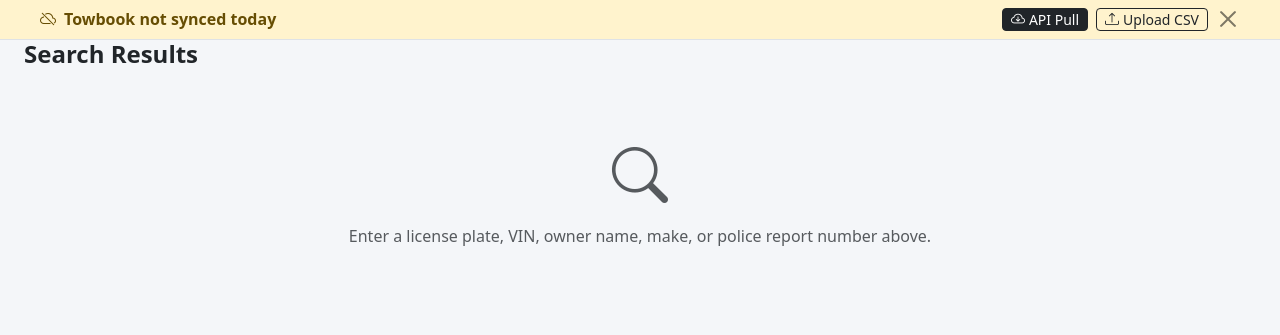
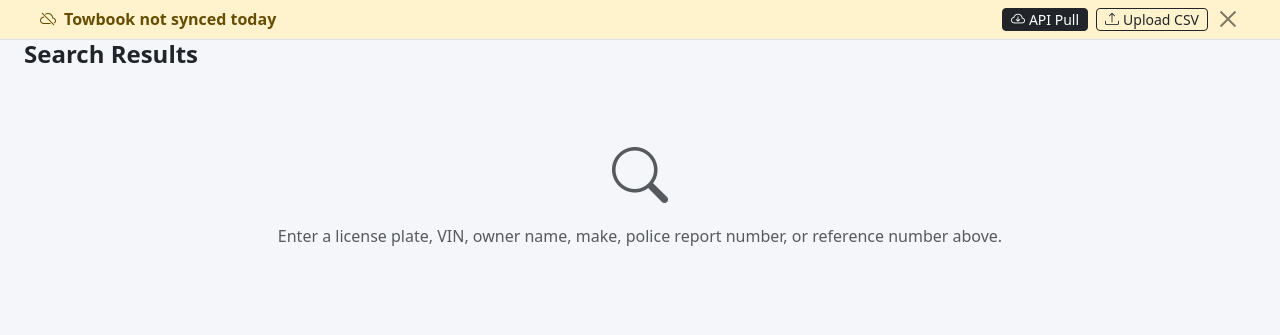
Before and after one commit to timjr4301/impound-manager, a Flask app: page /search in a window 1280 px wide. Shown: the part 147-482 px from the top of the page. Run offline with Flask 3, Linux system fonts and the light colour scheme; a user stored in the database is signed in.

Commit message:
Add reference number search to main vehicle search
Main /search now also matches Vehicle.invoice_number (Reference #1 on
the UPS label) and CertifiedLetter.reference_number_2 (Reference #2),
both partial/case-insensitive, alongside the existing plate/VIN/owner/
make/police-report/stock-number fields.

Co-Authored-By: Claude Sonnet 5 <noreply@anthropic.com>
Claude-Session: https://claude.ai/code/session_01Gnti9YWqQ3xYwsK2obM2gP

```diff
--- a/app.py
+++ b/app.py
@@ -726,6 +726,12 @@ def create_app():
         results = []
         if q:
             like = f'%{q}%'
+            ref2_match = (
+                db.session.query(CertifiedLetter.id)
+                .filter(CertifiedLetter.vehicle_id == Vehicle.id)
+                .filter(CertifiedLetter.reference_number_2.ilike(like))
+                .exists()
+            )
             results = (
                 Vehicle.query
                 .filter(
@@ -737,6 +743,8 @@ def create_app():
                         Vehicle.owner_name.ilike(like),
                         Vehicle.police_report_number.ilike(like),
                         Vehicle.stock_number.ilike(like),
+                        Vehicle.invoice_number.ilike(like),  # Reference #1 on the UPS label
+                        ref2_match,  # Reference #2 on the UPS label
                     )
                 )
                 .order_by(Vehicle.impound_date.desc())
--- a/templates/search.html
+++ b/templates/search.html
@@ -14,7 +14,7 @@
 {% if q and not results %}
 <div class="alert alert-secondary">
   No vehicles found matching <strong>"{{ q }}"</strong>.
-  Try a license plate, VIN, owner name, make, or police report number.
+  Try a license plate, VIN, owner name, make, police report number, or reference number.
 </div>
 {% endif %}
 
@@ -86,7 +86,7 @@
 {% if not q %}
 <div class="text-center text-muted py-5">
   <i class="bi bi-search display-4 d-block mb-3"></i>
-  <p>Enter a license plate, VIN, owner name, make, or police report number above.</p>
+  <p>Enter a license plate, VIN, owner name, make, police report number, or reference number above.</p>
 </div>
 {% endif %}
 {% endblock %}
```
